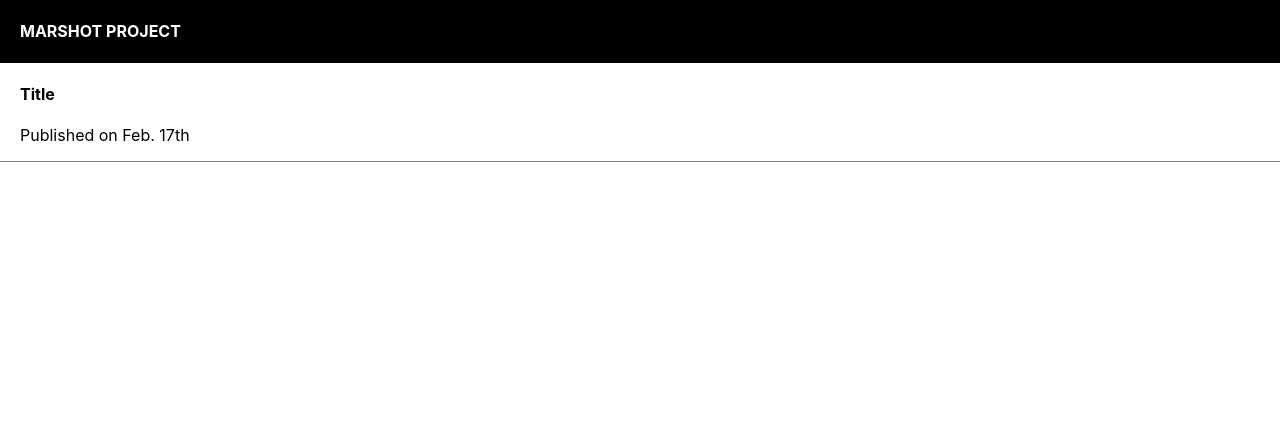
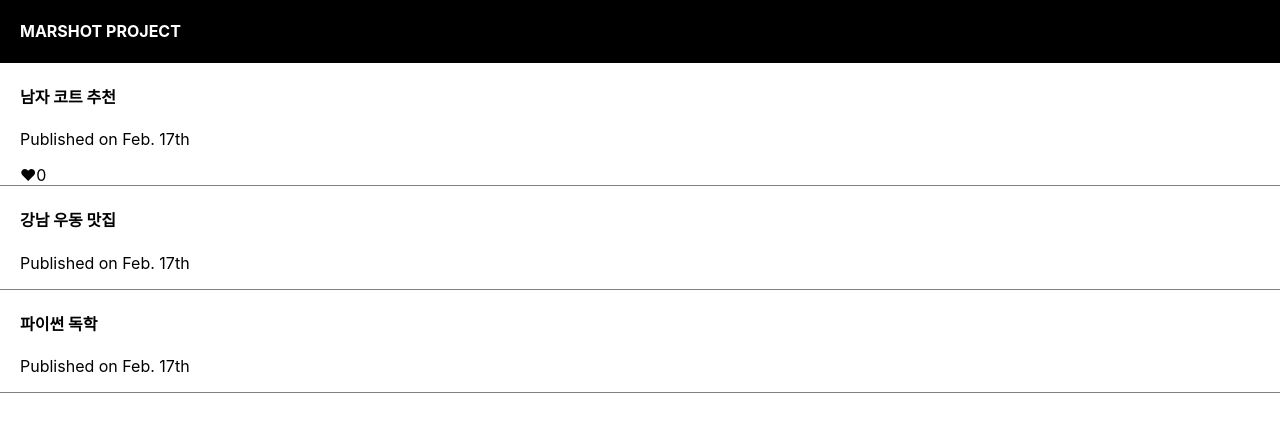
Before and after one commit to marshot9420/marshot, a React (Create React App) app: page / in a window 1280 px wide. Shown: the top 432 px of the page. Built offline with nearby package versions, Linux system fonts and the light colour scheme.

Commit message:
3. 버튼에 기능 개발 & state 변경하는 법
- Warnning 메세지 보기 싫으면
/* eslint-disable */
onClick={함수명}
클릭시 일어나는 EventHandler

```diff
--- a/src/App.js
+++ b/src/App.js
@@ -1,8 +1,21 @@
+/* eslint-disable */
+
 import logo from "./logo.svg";
 import "./App.css";
+import { useState } from "react";
 
 function App() {
   let post = "Title 1";
+  let [title, titles] = useState([
+    "남자 코트 추천",
+    "강남 우동 맛집",
+    "파이썬 독학",
+  ]);
+  let [like, likes] = useState(0);
+
+  const handleLikeClick = () => {
+    likes(like + 1);
+  };
 
   return (
     <div className="App">
@@ -10,7 +23,17 @@ function App() {
         <h4>MARSHOT PROJECT</h4>
       </div>
       <div className="content">
-        <h4>Title</h4>
+        <h4>{title[0]}</h4>
+        <p>Published on Feb. 17th</p>
+        <span onClick={handleLikeClick}>❤</span>
+        <span>{like}</span>
+      </div>
+      <div className="content">
+        <h4>{title[1]}</h4>
+        <p>Published on Feb. 17th</p>
+      </div>
+      <div className="content">
+        <h4>{title[2]}</h4>
         <p>Published on Feb. 17th</p>
       </div>
     </div>
```
